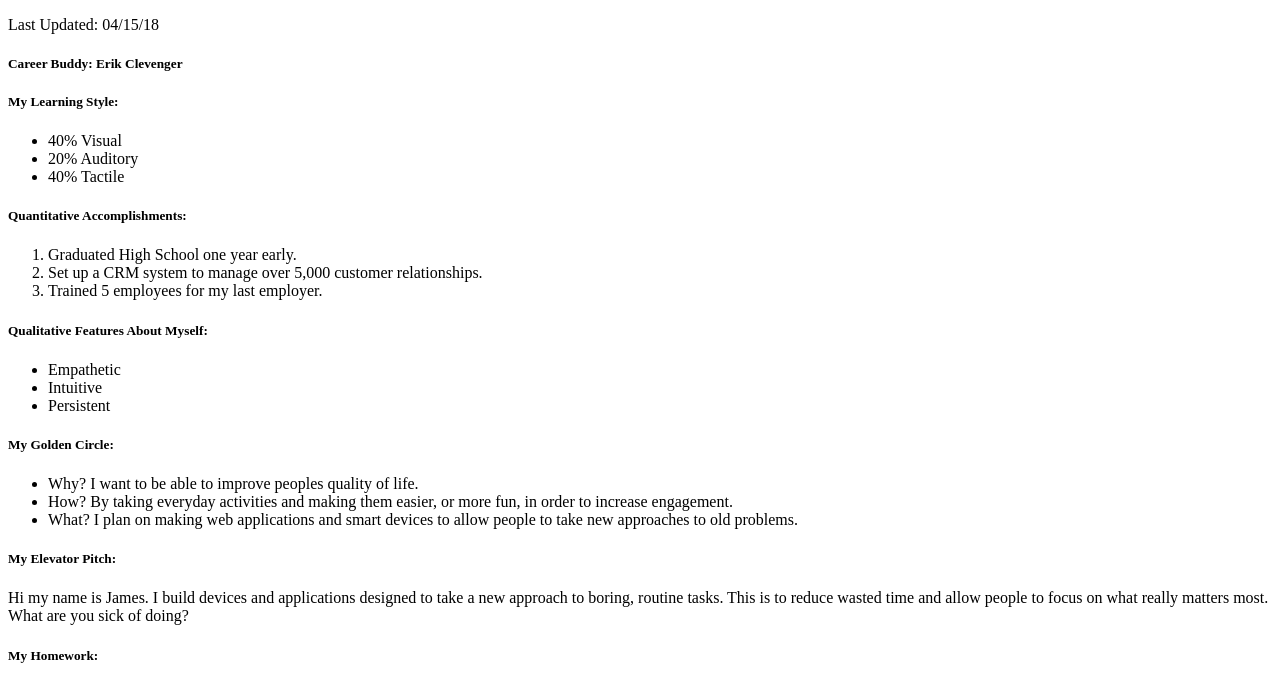
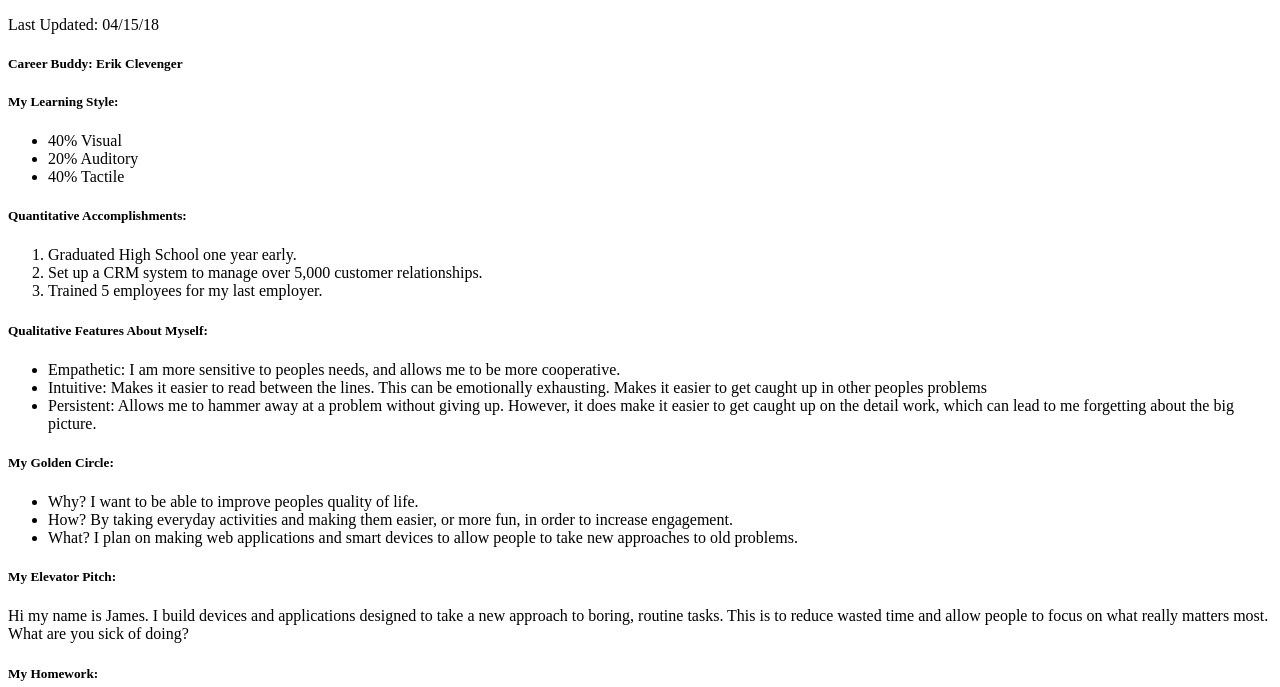
Before and after one commit to jticer4/pro-dev-doc, a plain HTML site: page index.html in a window 1280 px wide. Shown: the part 105-792 px from the top of the page. Drawn offline with Linux system fonts and the light colour scheme.

Commit message:
added descriptions to my qualitative attributes

```diff
--- a/index.html
+++ b/index.html
@@ -23,9 +23,10 @@
 			</ol>
 		<h5>Qualitative Features About Myself:</h5>
 		<ul>
-			<li>Empathetic</li>
-			<li>Intuitive</li>
-			<li>Persistent</li>
+			<li>Empathetic: I am more sensitive to peoples needs, and allows me to be more cooperative.</li>
+			<li>Intuitive: Makes it easier to read between the lines. This can be emotionally exhausting. Makes it easier to get caught up in other peoples problems</li>
+			<li>Persistent: Allows me to hammer away at a problem without giving up. However, it does make it easier to
+			get caught up on the detail work, which can lead to me forgetting about the big picture.</li>
 		</ul>
 		<h5>My Golden Circle:</h5>
 		<ul>
```
